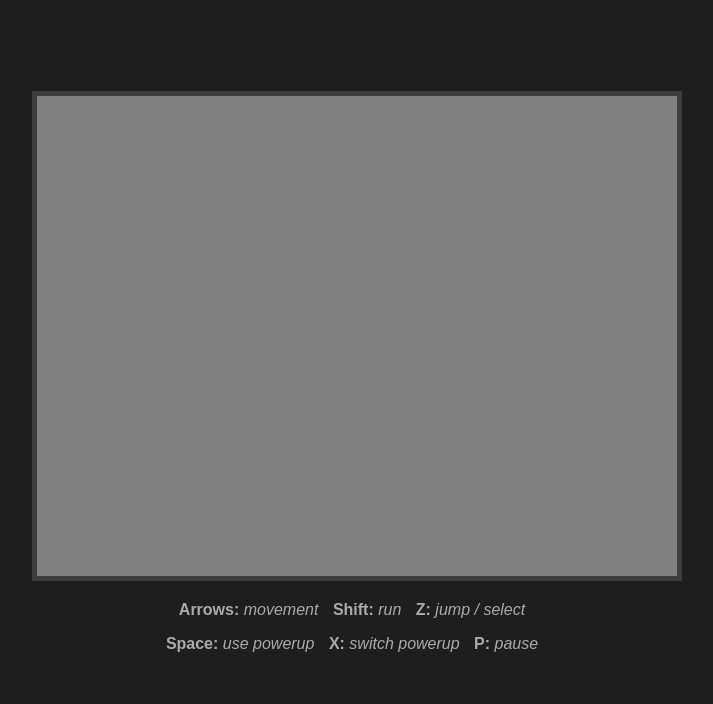
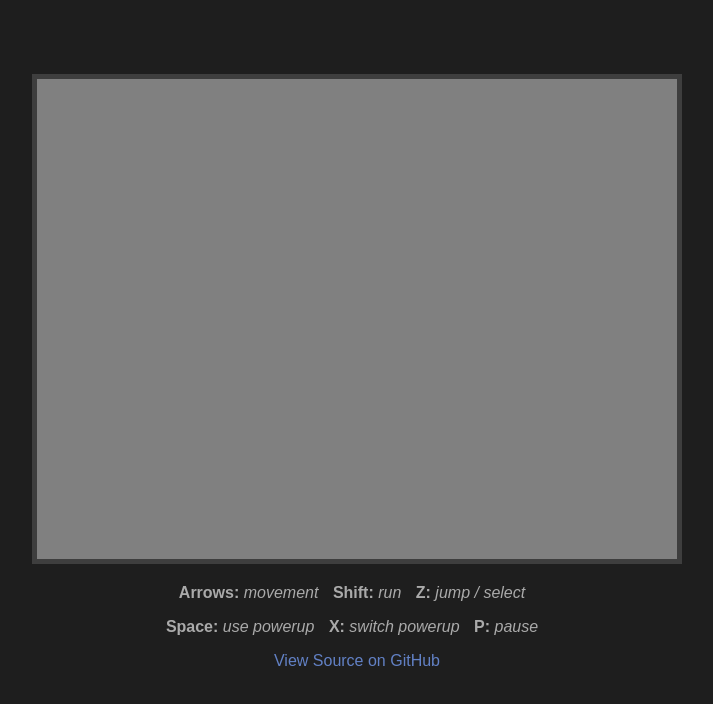
Before and after one commit to jaburns/smb3k, a website built with webpack: page public/index.html in a window 1280 px wide. Shown: the whole page, without its empty margins (283-996 px from the left). Built offline with nearby package versions, Linux system fonts and the light colour scheme.

Commit message:
Added link in gh-page to github

```diff
--- a/public/index.html
+++ b/public/index.html
@@ -23,6 +23,11 @@
                 padding-right: 10px;
                 font-style: italic;
             }
+
+            a {
+                color: rgb(98, 129, 197);
+                text-decoration: none;
+            }
         </style>
     </head>
     <body>
@@ -38,6 +43,9 @@
                 <b>X:</b> <span>switch powerup</span>
                 <b>P:</b> <span>pause</span>
             </p>
+            <p>
+                <a href="https://github.com/jaburns/smb3k">View Source on GitHub</a>
+            </p>
         </div>
         <script src="bundle.js"></script>
     </body>
```
